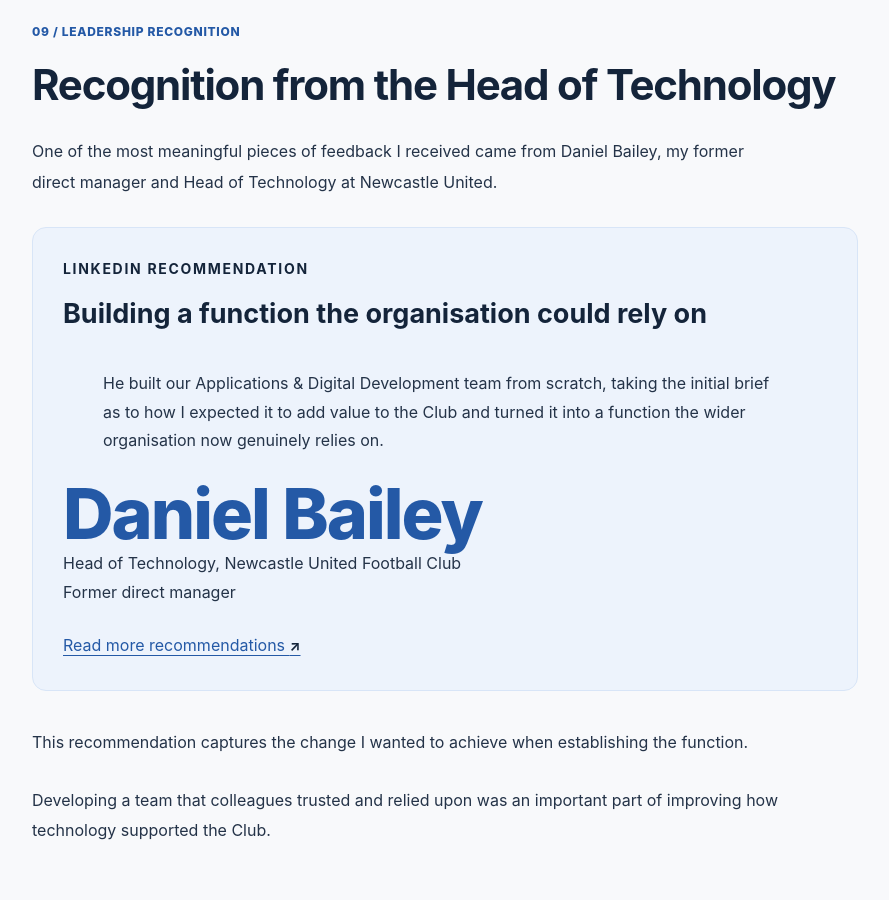
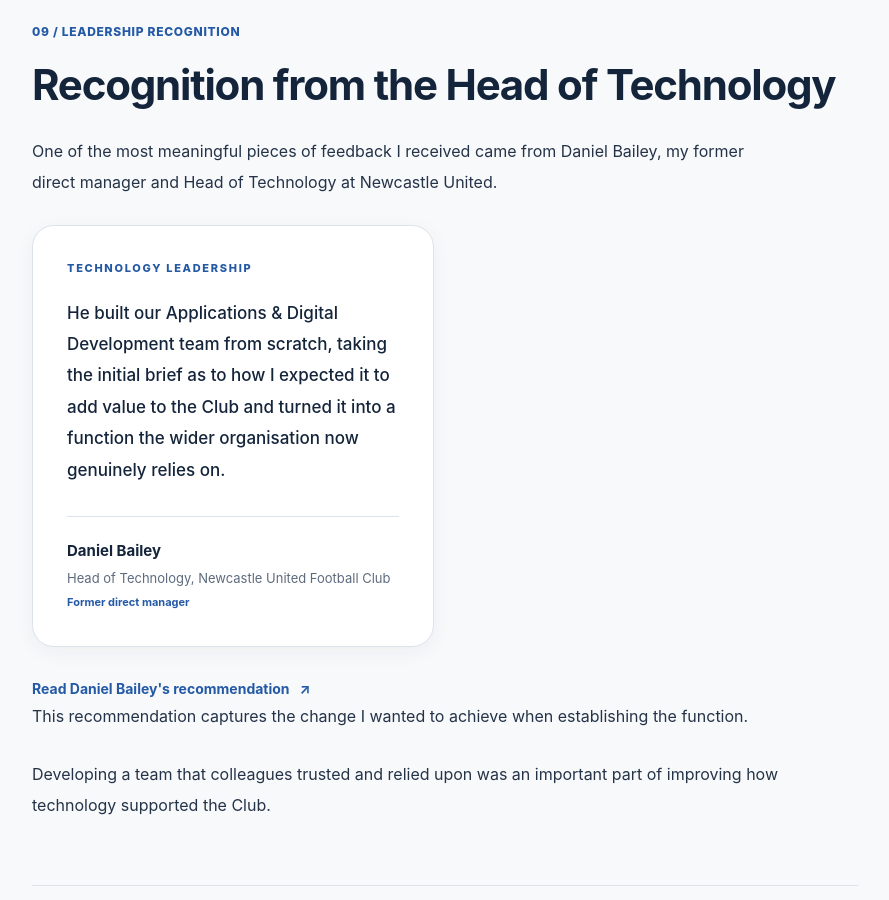
Before and after one commit to manderson90-sudo/Manderson-sandbox, a Jekyll site: the page built from projects/enterprise-technology-digital-solutions/index.html, in a window 1280 px wide and 900 px high, scrolled down 12268 px. Shown: the whole window, without its empty margins (18-907 px from the left). Built offline with Jekyll 4.4.1, drawn with Linux system fonts in a browser that asks for light colours.

Commit message:
Update index.html

```diff
--- a/projects/enterprise-technology-digital-solutions/index.html
+++ b/projects/enterprise-technology-digital-solutions/index.html
@@ -1143,48 +1143,60 @@ permalink: /projects/enterprise-technology-digital-solutions/
             at Newcastle United.
           </p>
 
-          <div class="case-study-result">
+          <!--
+            Uses the same testimonial structure
+            as the dedicated Recommendations page.
+            The decorative quotation marks and
+            typography are inherited from
+            the existing website CSS.
+          -->
+
+          <div class="testimonials">
+
+            <figure class="testimonial">
 
               <span class="eyebrow">
-              LINKEDIN RECOMMENDATION
-            </span>
-
-            <h3>
-              Building a function
-              the organisation
-              could rely on
-            </h3>
+                TECHNOLOGY LEADERSHIP
+              </span>
 
               <blockquote>
-              <p>
-                He built our Applications
-                &amp; Digital Development
-                team from scratch, taking
-                the initial brief as
-                to how I expected it
-                to add value to the Club
-                and turned it into
-                a function the wider
-                organisation now
-                genuinely relies on.
-              </p>
+                He built our Applications &amp; Digital Development
+                team from scratch, taking the initial brief as to
+                how I expected it to add value to the Club and
+                turned it into a function the wider organisation
+                now genuinely relies on.
               </blockquote>
 
-            <p>
-              <strong>Daniel Bailey</strong><br>
+              <figcaption>
+
+                <strong>
+                  Daniel Bailey
+                </strong>
+
+                <span>
                   Head of Technology,
-              Newcastle United Football Club<br>
+                  Newcastle United Football Club
+                </span>
+
+                <small>
                   Former direct manager
-            </p>
-
-            <p>
-              <a href="{{ '/about/' | relative_url }}">
-                Read more recommendations
+                </small>
+
+              </figcaption>
+
+            </figure>
+
+          </div>
+
+          <!-- LINK TO DEDICATED RECOMMENDATIONS PAGE -->
+
+          <a
+            class="text-link"
+            href="{{ '/recommendations/' | relative_url }}#daniel-bailey"
+          >
+            Read Daniel Bailey's recommendation
             <span aria-hidden="true">↗</span>
           </a>
-            </p>
-
-          </div>
 
           <p>
             This recommendation
```
Lines whose indentation alone changed are shown as unchanged.
